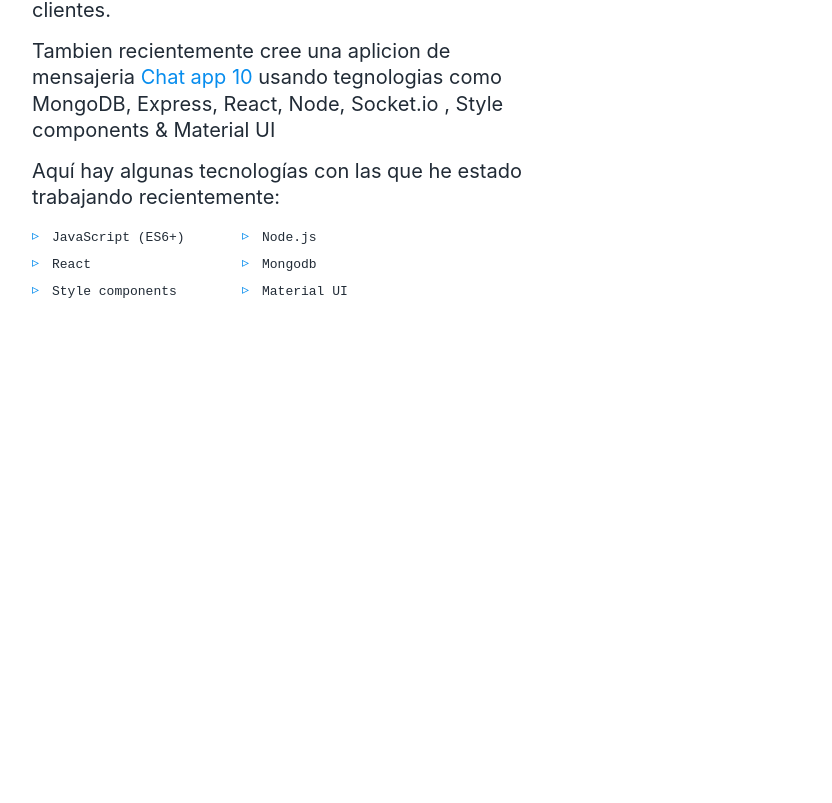
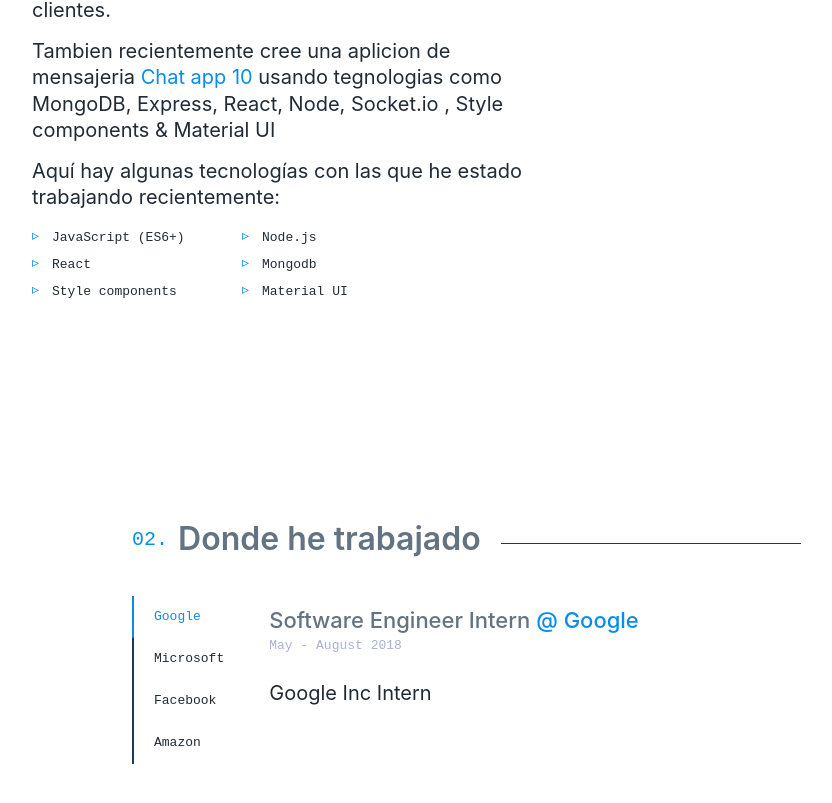
Before and after one commit to Jhonii10/web-site-10, a React (Create React App) app: page / in a window 1280 px wide. Shown: the part 1343-2146 px from the top of the page, without its empty margins (158-990 px from the left). Before the commit the page ends 1754 px from the top, so only its background shows below. Built offline with nearby package versions, Linux system fonts and the light colour scheme.

Commit message:
new component in layout - jobs

```diff
--- a/package.json
+++ b/package.json
@@ -6,7 +6,6 @@
     "@testing-library/jest-dom": "^5.17.0",
     "@testing-library/react": "^13.4.0",
     "@testing-library/user-event": "^13.5.0",
-    "gatsby-plugin-image": "^3.13.0",
     "react": "^18.2.0",
     "react-dom": "^18.2.0",
     "react-router-dom": "^6.21.1",
--- a/src/components/sections/about.js
+++ b/src/components/sections/about.js
@@ -3,6 +3,7 @@ import styled from 'styled-components';
 import { usePrefersReducedMotion } from '../../hooks';
 import sr from '../../utils/sr';
 import { srConfig } from '../../config/config';
+
 
 const StyledAboutSection = styled.section`
   max-width: 900px;
@@ -116,7 +117,7 @@ const StyledPic = styled.div`
 
 const About = () => {
 
-    const revealContainer = useRef(null);
+  const revealContainer = useRef(null);
   const prefersReducedMotion = usePrefersReducedMotion();
 
   useEffect(() => {
--- /dev/null
+++ b/src/components/sections/jobs.js
@@ -0,0 +1,293 @@
+
+import React, { useEffect, useRef, useState } from 'react';
+import styled from 'styled-components';
+import { usePrefersReducedMotion } from '../../hooks';
+import sr from '../../utils/sr';
+import { srConfig } from '../../config/config';
+import { CSSTransition } from 'react-transition-group';
+import { DATA } from '../../contents/jobs';
+import { KEY_CODES } from '../../utils';
+
+const StyledJobsSection = styled.section`
+  max-width: 700px;
+
+  .inner {
+    display: flex;
+
+    @media (max-width: 600px) {
+      display: block;
+    }
+
+    // Prevent container from jumping
+    @media (min-width: 700px) {
+      min-height: 340px;
+    }
+  }
+`;
+
+const StyledTabList = styled.div`
+  position: relative;
+  z-index: 3;
+  width: max-content;
+  padding: 0;
+  margin: 0;
+  list-style: none;
+
+  @media (max-width: 600px) {
+    display: flex;
+    overflow-x: auto;
+    width: calc(100% + 100px);
+    padding-left: 50px;
+    margin-left: -50px;
+    margin-bottom: 30px;
+  }
+  @media (max-width: 480px) {
+    width: calc(100% + 50px);
+    padding-left: 25px;
+    margin-left: -25px;
+  }
+
+  li {
+    &:first-of-type {
+      @media (max-width: 600px) {
+        margin-left: 50px;
+      }
+      @media (max-width: 480px) {
+        margin-left: 25px;
+      }
+    }
+    &:last-of-type {
+      @media (max-width: 600px) {
+        padding-right: 50px;
+      }
+      @media (max-width: 480px) {
+        padding-right: 25px;
+      }
+    }
+  }
+`;
+
+const StyledTabPanels = styled.div`
+  position: relative;
+  width: 100%;
+  margin-left: 20px;
+
+  @media (max-width: 600px) {
+    margin-left: 0;
+  }
+`;
+
+const StyledTabButton = styled.button`
+  ${({ theme }) => theme.mixins.link};
+  display: flex;
+  align-items: center;
+  width: 100%;
+  height: var(--tab-height);
+  padding: 0 20px 2px;
+  border-left: 2px solid var(--lightest-navy);
+  background-color: transparent;
+  color: ${({ isActive }) => (isActive ? 'var(--green)' : 'var(--slate)')};
+  font-family: var(--font-mono);
+  font-size: var(--fz-xs);
+  text-align: left;
+  white-space: nowrap;
+
+  @media (max-width: 768px) {
+    padding: 0 15px 2px;
+  }
+  @media (max-width: 600px) {
+    ${({ theme }) => theme.mixins.flexCenter};
+    min-width: 120px;
+    padding: 0 15px;
+    border-left: 0;
+    border-bottom: 2px solid var(--lightest-navy);
+    text-align: center;
+  }
+
+  &:hover,
+  &:focus {
+    background-color: var(--light-navy);
+  }
+`;
+
+const StyledHighlight = styled.div`
+  position: absolute;
+  top: 0;
+  left: 0;
+  z-index: 10;
+  width: 2px;
+  height: var(--tab-height);
+  border-radius: var(--border-radius);
+  background: var(--green);
+  transform: translateY(calc(${({ activeTabId }) => activeTabId} * var(--tab-height)));
+  transition: transform 0.25s cubic-bezier(0.645, 0.045, 0.355, 1);
+  transition-delay: 0.1s;
+
+  @media (max-width: 600px) {
+    top: auto;
+    bottom: 0;
+    width: 100%;
+    max-width: var(--tab-width);
+    height: 2px;
+    margin-left: 50px;
+    transform: translateX(calc(${({ activeTabId }) => activeTabId} * var(--tab-width)));
+  }
+  @media (max-width: 480px) {
+    margin-left: 25px;
+  }
+`;
+
+const StyledTabPanel = styled.div`
+  width: 100%;
+  height: auto;
+  padding: 10px 5px;
+
+  ul {
+    ${({ theme }) => theme.mixins.fancyList};
+  }
+
+  h3 {
+    margin-bottom: 2px;
+    font-size: var(--fz-xxl);
+    font-weight: 500;
+    line-height: 1.3;
+
+    .company {
+      color: var(--green);
+    }
+  }
+
+  .range {
+    margin-bottom: 25px;
+    color: var(--light-slate);
+    font-family: var(--font-mono);
+    font-size: var(--fz-xs);
+  }
+`;
+
+
+const Jobs = () => {
+
+  const jobsData = DATA.map(({edges})=>edges)
+
+  const [activeTabId, setActiveTabId] = useState(0);
+  const [tabFocus, setTabFocus] = useState(null);
+  const tabs = useRef([]);
+  const revealContainer = useRef(null);
+  const prefersReducedMotion = usePrefersReducedMotion();
+
+  useEffect(() => {
+    if (prefersReducedMotion) {
+      return;
+    }
+
+    sr.reveal(revealContainer.current, srConfig());
+  }, [prefersReducedMotion]);
+
+  const focusTab = () => {
+    if (tabs.current[tabFocus]) {
+      tabs.current[tabFocus].focus();
+      return;
+    }
+    // If we're at the end, go to the start
+    if (tabFocus >= tabs.current.length) {
+      setTabFocus(0);
+    }
+    // If we're at the start, move to the end
+    if (tabFocus < 0) {
+      setTabFocus(tabs.current.length - 1);
+    }
+  };
+
+
+    // Only re-run the effect if tabFocus changes
+    // eslint-disable-next-line react-hooks/exhaustive-deps
+    useEffect(() => focusTab(), [tabFocus]);
+
+    // Focus on tabs when using up & down arrow keys
+    const onKeyDown = e => {
+      switch (e.key) {
+        case KEY_CODES.ARROW_UP: {
+          e.preventDefault();
+          setTabFocus(tabFocus - 1);
+          break;
+        }
+
+        case KEY_CODES.ARROW_DOWN: {
+          e.preventDefault();
+          setTabFocus(tabFocus + 1);
+          break;
+        }
+
+        default: {
+          break;
+        }
+      }
+    };
+
+
+    return (
+        <StyledJobsSection id="jobs" ref={revealContainer}>
+            <h2 className="numbered-heading">Donde he trabajado</h2>
+            <div className="inner">
+            <StyledTabList role="tablist" aria-label="Job tabs" onKeyDown={e => onKeyDown(e)}>
+            {jobsData &&
+            jobsData.map(({ node }, i) => {
+              const { company } = node.frontmatter;
+              return (
+                <StyledTabButton
+                  key={i}
+                  isActive={activeTabId === i}
+                  onClick={() => setActiveTabId(i)}
+                  ref={el => (tabs.current[i] = el)}
+                  id={`tab-${i}`}
+                  role="tab"
+                  tabIndex={activeTabId === i ? '0' : '-1'}
+                  aria-selected={activeTabId === i ? true : false}
+                  aria-controls={`panel-${i}`}>
+                  <span>{company}</span>
+                </StyledTabButton>
+              );
+            })}
+            <StyledHighlight activeTabId={activeTabId} />
+            </StyledTabList>
+            <StyledTabPanels>
+            {
+              jobsData &&
+            jobsData.map(({ node }, i) => {
+              const { frontmatter, html } = node;
+              const { title, url, company, range } = frontmatter;
+
+              return (
+                <CSSTransition key={i} in={activeTabId === i} timeout={250} classNames="fade">
+                  <StyledTabPanel
+                    id={`panel-${i}`}
+                    role="tabpanel"
+                    tabIndex={activeTabId === i ? '0' : '-1'}
+                    aria-labelledby={`tab-${i}`}
+                    aria-hidden={activeTabId !== i}
+                    hidden={activeTabId !== i}>
+                    <h3>
+                      <span>{title}</span>
+                      <span className="company">
+                        &nbsp;@&nbsp;
+                        <a href={url} className="inline-link">
+                          {company}
+                        </a>
+                      </span>
+                    </h3>
+
+                    <p className="range">{range}</p>
+
+                    <div dangerouslySetInnerHTML={{ __html: html }} />
+                  </StyledTabPanel>
+                </CSSTransition>
+              );
+            })}
+            </StyledTabPanels>
+            </div>
+        </StyledJobsSection>
+    );
+}
+
+export default Jobs;
--- /dev/null
+++ b/src/contents/jobs.js
@@ -0,0 +1,59 @@
+export const DATA = [
+
+    {
+      edges: {
+        node: {
+          frontmatter: {
+            title: 'Software Engineer Intern',
+            company: 'Google',
+            location: 'Mountain View, CA',
+            range: 'May - August 2018',
+            url: 'https://www.google.com/',
+          },
+          html: 'Google Inc Intern',
+        },
+      },
+    },
+    {
+      edges: {
+        node: {
+          frontmatter: {
+            title: 'Frontend Developer',
+            company: 'Microsoft',
+            location: 'Redmond, WA',
+            range: 'January - June 2019',
+            url: 'https://www.microsoft.com/',
+          },
+          html: 'Microsoft Frontend Developer',
+        },
+      },
+    },
+    {
+      edges: {
+        node: {
+          frontmatter: {
+            title: 'Data Scientist',
+            company: 'Facebook',
+            location: 'Menlo Park, CA',
+            range: 'March - August 2020',
+            url: 'https://www.facebook.com/',
+          },
+          html: 'Facebook Data Scientist',
+        },
+      },
+    },
+    {
+      edges: {
+        node: {
+          frontmatter: {
+            title: 'Backend Developer',
+            company: 'Amazon',
+            location: 'Seattle, WA',
+            range: 'October 2021 - Present',
+            url: 'https://www.amazon.com/',
+          },
+          html: 'Amazon Backend Developer',
+        },
+      },
+    },
+  ];
--- a/src/pages/index.js
+++ b/src/pages/index.js
@@ -4,6 +4,7 @@ import { useLocation } from 'react-router-dom';
 import styled from 'styled-components';
 import Hero from '../components/sections/hero';
 import About from '../components/sections/about';
+import Jobs from '../components/sections/jobs';
 
 const StyledMainContainer = styled.main`
   counter-reset: section;
@@ -16,6 +17,7 @@ const Index = () => {
             <StyledMainContainer className="fillHeight">
                 <Hero/>
                 <About/>
+                <Jobs/>
             </StyledMainContainer>
         </Layout>
     );
```
Also changed, not shown: 1 other file (tests, documents, lock files or other folders).
